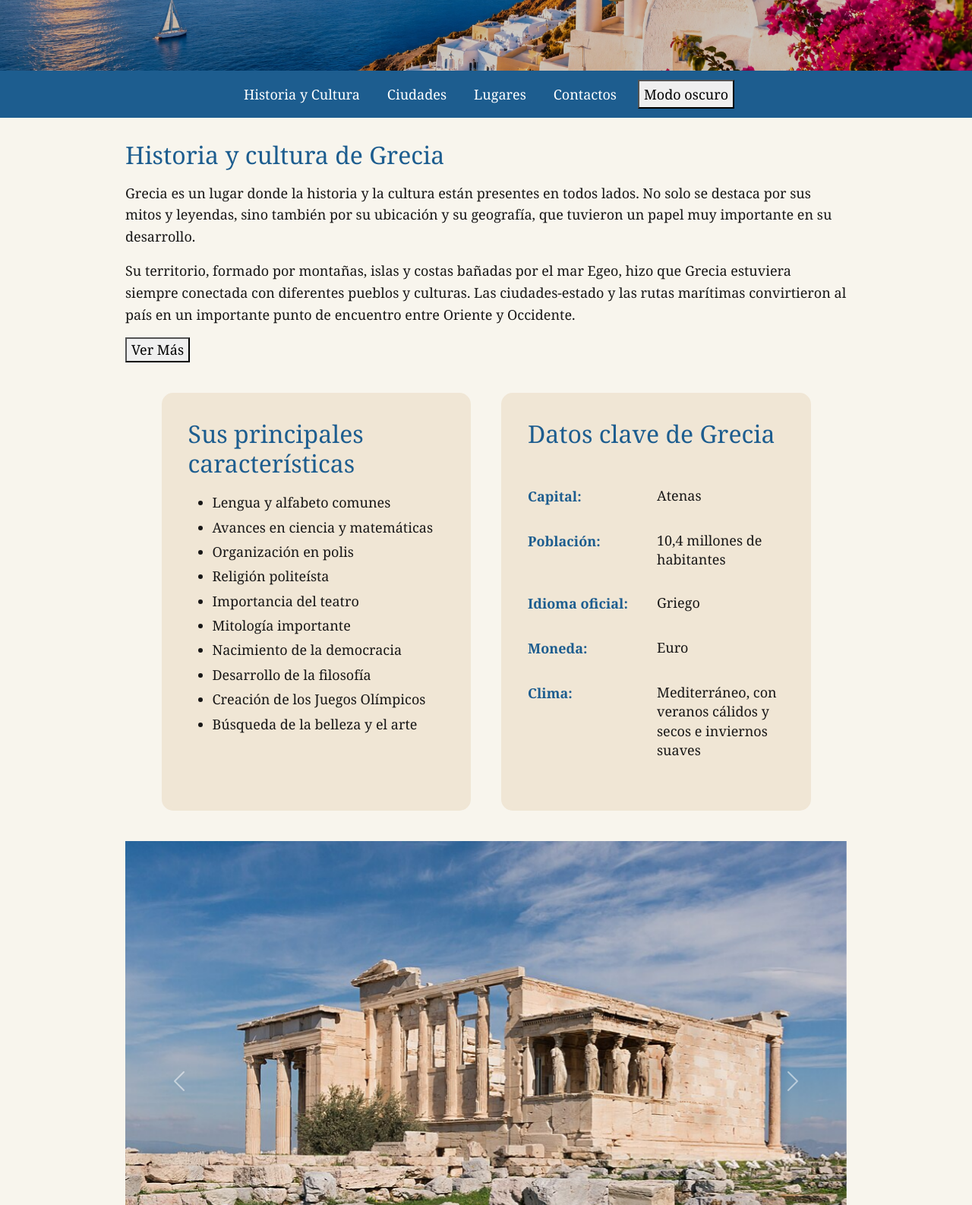
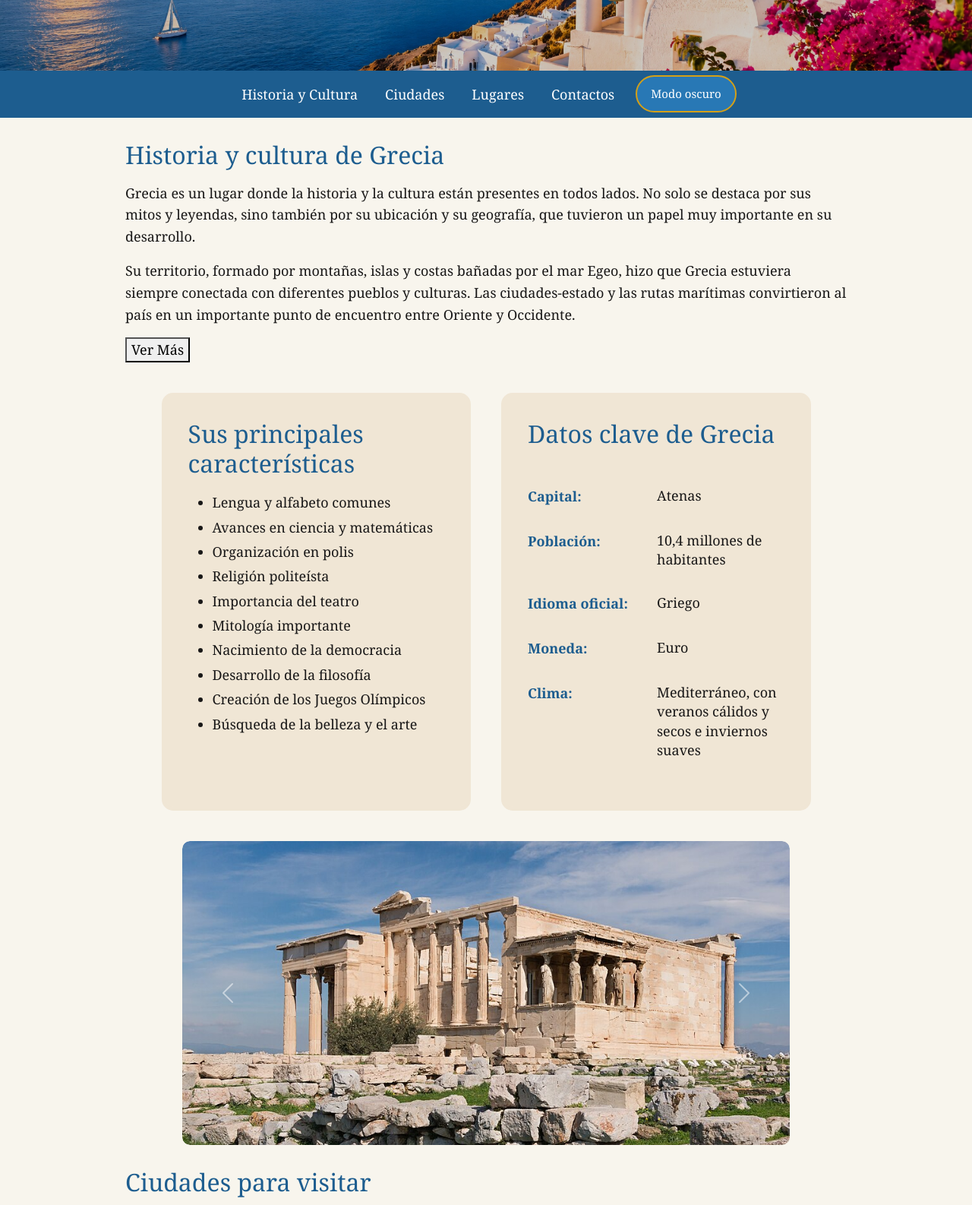
Before and after one commit to giovannaromero454-lgtm/tp-lenguajes-informaticos, a plain HTML site: page index.html in a window 1280 px wide. Shown: the part 290-1876 px from the top of the page at 76% size. Drawn offline with nearby package versions, Linux system fonts and the light colour scheme.

Commit message:
Update estilos.css
estilo dark-mode

```diff
--- a/estilos.css
+++ b/estilos.css
@@ -368,21 +368,51 @@ footer nav a {
 }
 
 /* Carrusel de Historia de Grecia */
-#carouselStackedBottom {
+#carruselHistoria {
     max-width: 800px;
     margin: 30px auto;
 }
 
-/* Imágenes del carrusel */
-#carouselStackedBottom .carousel-item img {
+/* magenes del carrusel */
+#carruselHistoria .carousel-item img {
     width: 100%;
     height: 400px;
     object-fit: cover;
     border-radius: 10px;
 }
 
-/* Contenedor de las imágenes */
-#carouselStackedBottom .carousel-inner {
+/* contenedor de las imagenes */
+#carruselHistoria .carousel-inner {
     border-radius: 10px;
     overflow: hidden;
 }
+}
+/* modo oscuro */
+.dark-mode {
+    --fondo: #181717;
+    --negro: #f7f7f7;
+    --blanco: #252525;
+    --azul-principal: #ffffff;
+    --azul-secundario: #ffffff;
+    --dorado: #d4a017;
+    --beige: #292929;
+}
+/* boton modo oscuro*/
+
+#modoOscuro {
+    background-color: var(--azul-secundario);
+    color: var(--blanco);
+    border: 2px solid var(--dorado);
+    border-radius: 25px;
+    padding: 9px 18px;
+    font-family: Georgia, serif;
+    font-size: 15px;
+    cursor: pointer;
+}
+
+/* efecto al pasar el mouse */
+#modoOscuro:hover {
+    background-color: var(--dorado);
+    color: var(--azul-principal);
+    transform: scale(1.05);
+}
```
